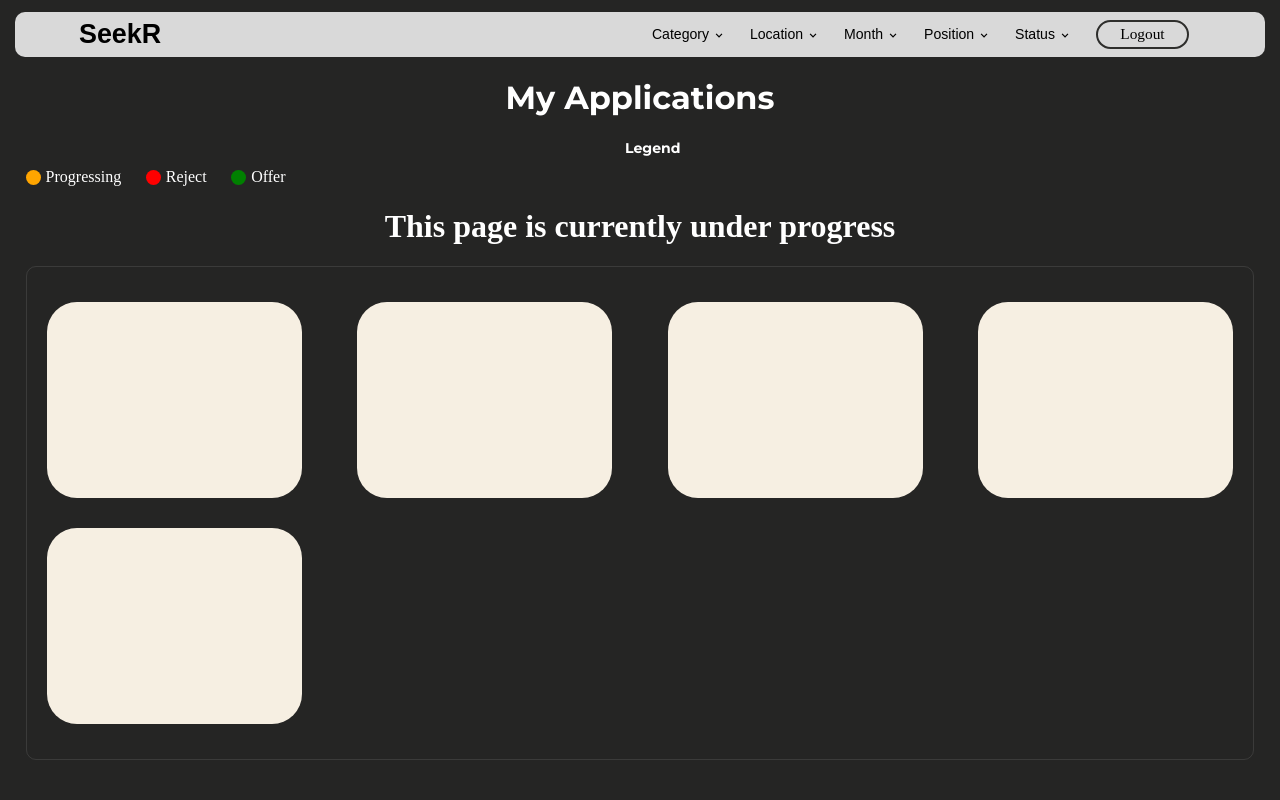
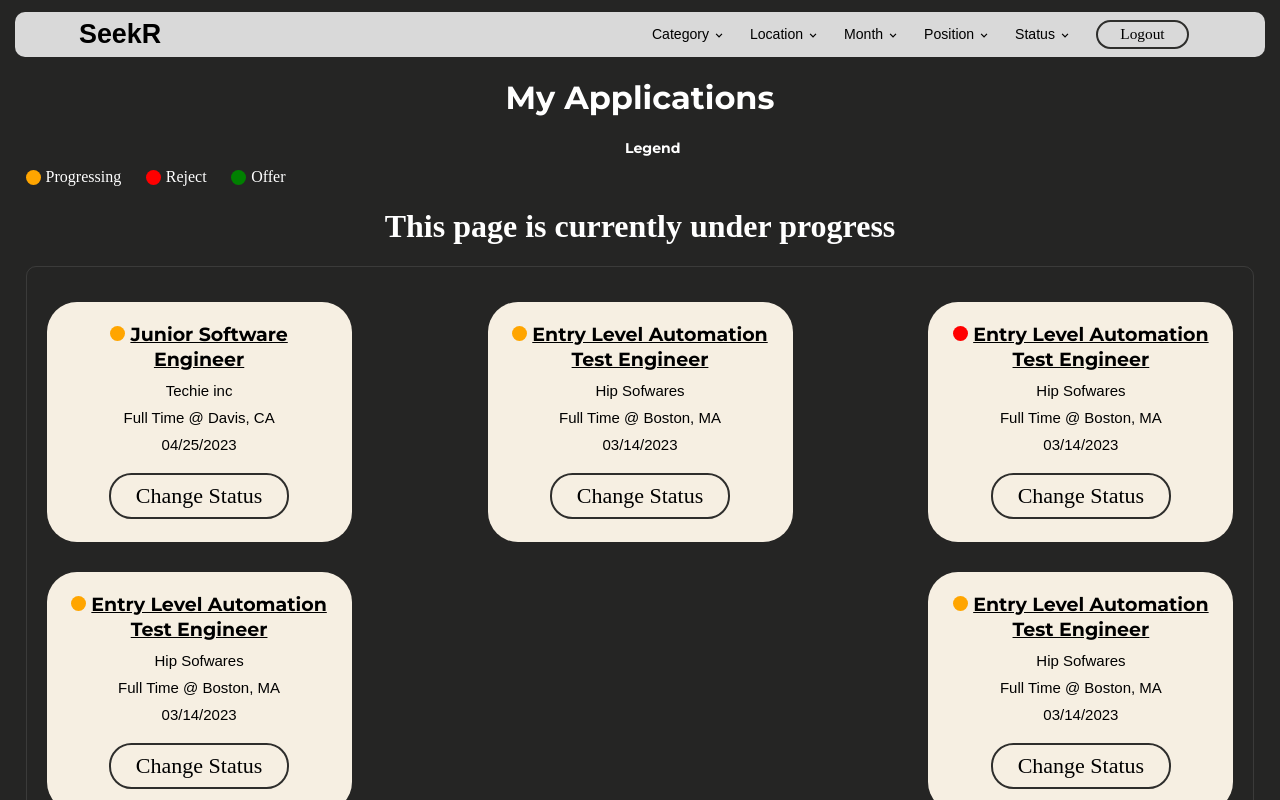
Before and after one commit to jSunpayco/seekr, a React (Vite) app: page /jobs in a window 1280 px wide. Built offline with nearby package versions, Linux system fonts and the light colour scheme.

Commit message:
Final job item styling

```diff
--- a/package.json
+++ b/package.json
@@ -15,6 +15,7 @@
     "react-dom": "^18.2.0",
     "react-icons": "^4.8.0",
     "react-router-dom": "^6.11.1",
+    "react-tooltip": "^5.13.0",
     "sass": "^1.62.1"
   },
   "devDependencies": {
--- a/src/pages/Jobs/jobs.module.scss
+++ b/src/pages/Jobs/jobs.module.scss
@@ -81,6 +81,7 @@
     padding: 20px;
     margin-left: 2%;
     margin-right: 2%;
+    min-height: 60vh;
 
     @media (max-width: 651px) {
         justify-content: center;
@@ -88,11 +89,65 @@
 }
 
 .jobContainer{
-    width: 255px;
-    height: 196px;
+    width: 265px;
+    height: 200px;
     margin-top: 15px;
     margin-bottom: 15px;
+    padding: 20px;
 
     background-color: #F6EFE2;
     border-radius: 30px;
 }
+
+.jobTitle{
+    margin: 0;
+    font-family: 'Montserrat', sans-serif;
+    line-height: 25px;
+    color: black;
+    font-size: 19px;
+
+    &::before{
+        content: '';
+        display: inline-block;
+        width: 15px;
+        height: 15px;
+        border-radius: 7.5px;
+        margin-right: 5px;
+    }
+}
+
+.jobInfo{
+    margin: 0;
+    margin-top: 10px;
+    font-family:Arial, Helvetica, sans-serif;
+    font-weight: 500;
+    font-size: 15px;
+}
+
+.buttonContainer{
+    // background-color: red;
+    width: 100%;
+    display: flex;
+    flex-direction: row;
+    justify-content: center;
+}
+
+.statusButton{
+    background-color: transparent;
+    height: fit-content;
+    font-size: 22px;
+    padding: 8px 25px;
+    border-radius: 1.75vw;
+    cursor: pointer;
+    border: #2E2E2C solid;
+    border-width: 2px;
+    transition: color 0.4s ease, background-color 0.4s ease;
+    text-decoration: none;
+    color: black;
+
+    &:hover{
+        background-color: #2E2E2C;
+        color: white;
+        transition: all 0.4s ease;
+    }
+}
--- a/src/pages/Jobs/jobs.tsx
+++ b/src/pages/Jobs/jobs.tsx
@@ -2,6 +2,7 @@ import styles from './jobs.module.scss';
 import Navigation from "../../components/Navigation/navigation";
 
 import { useState } from 'react';
+import { Tooltip as ReactTooltip } from 'react-tooltip';
 
 const Jobs = () => {
 
@@ -17,8 +18,8 @@ const Jobs = () => {
 
     const jobsSample = [
         {
-            jobid:0,
-            date:"04/25/2023",
+            JobID:0,
+            Date:"04/25/2023",
             Category:"SWE",
             Company:"Techie inc",
             Location:"Davis, CA",
@@ -28,8 +29,8 @@ const Jobs = () => {
             URL:"https://www.google.com/"
         },
         {
-            jobid:1,
-            date:"03/14/2023",
+            JobID:1,
+            Date:"03/14/2023",
             Category:"SDET",
             Company:"Hip Sofwares",
             Location:"Boston, MA",
@@ -39,8 +40,19 @@ const Jobs = () => {
             URL:"https://www.google.com/"
         },
         {
-            jobid:1,
-            date:"03/14/2023",
+            JobID:1,
+            Date:"03/14/2023",
+            Category:"SDET",
+            Company:"Hip Sofwares",
+            Location:"Boston, MA",
+            Status:"Reject",
+            Title:"Entry Level Automation Test Engineer",
+            Type:"Full Time",
+            URL:"https://www.google.com/"
+        },
+        {
+            JobID:1,
+            Date:"03/14/2023",
             Category:"SDET",
             Company:"Hip Sofwares",
             Location:"Boston, MA",
@@ -50,19 +62,8 @@ const Jobs = () => {
             URL:"https://www.google.com/"
         },
         {
-            jobid:1,
-            date:"03/14/2023",
-            Category:"SDET",
-            Company:"Hip Sofwares",
-            Location:"Boston, MA",
-            Status:"Interviewing",
-            Title:"Entry Level Automation Test Engineer",
-            Type:"Full Time",
-            URL:"https://www.google.com/"
-        },
-        {
-            jobid:1,
-            date:"03/14/2023",
+            JobID:1,
+            Date:"03/14/2023",
             Category:"SDET",
             Company:"Hip Sofwares",
             Location:"Boston, MA",
@@ -76,8 +77,17 @@ const Jobs = () => {
     const [myJobs, setMyJobs] = useState(jobsSample)
 
     const jobsContainer = () => {
-        return myJobs.map((item, index) => (
-            <div className={styles.jobContainer}></div>
+        return myJobs.map((item) => (
+            <div id={`job${item.JobID}`} className={styles.jobContainer}>
+                <a href={item.URL} target="_blank" className={styles.jobTitle + " " + (item.Status==="Offer"?styles.legendColorOffer:item.Status==="Reject"?styles.legendColorReject:styles.legendColorProgress)} data-tooltip-id="status-tip" data-tooltip-content="Visit">{item.Title}</a>
+                <ReactTooltip id="status-tip" />
+                <p className={styles.jobInfo}>{item.Company}</p>
+                <p className={styles.jobInfo}>{item.Type} @ {item.Location}</p>
+                <p className={styles.jobInfo} style={{marginBottom:'20px'}}>{item.Date}</p>
+                <div className={styles.buttonContainer}>
+                    <a href='/' className={styles.statusButton}>Change Status</a>
+                </div>
+            </div>
         ))
     }
 
```
Also changed, not shown: 1 other file (tests, documents, lock files or other folders).
